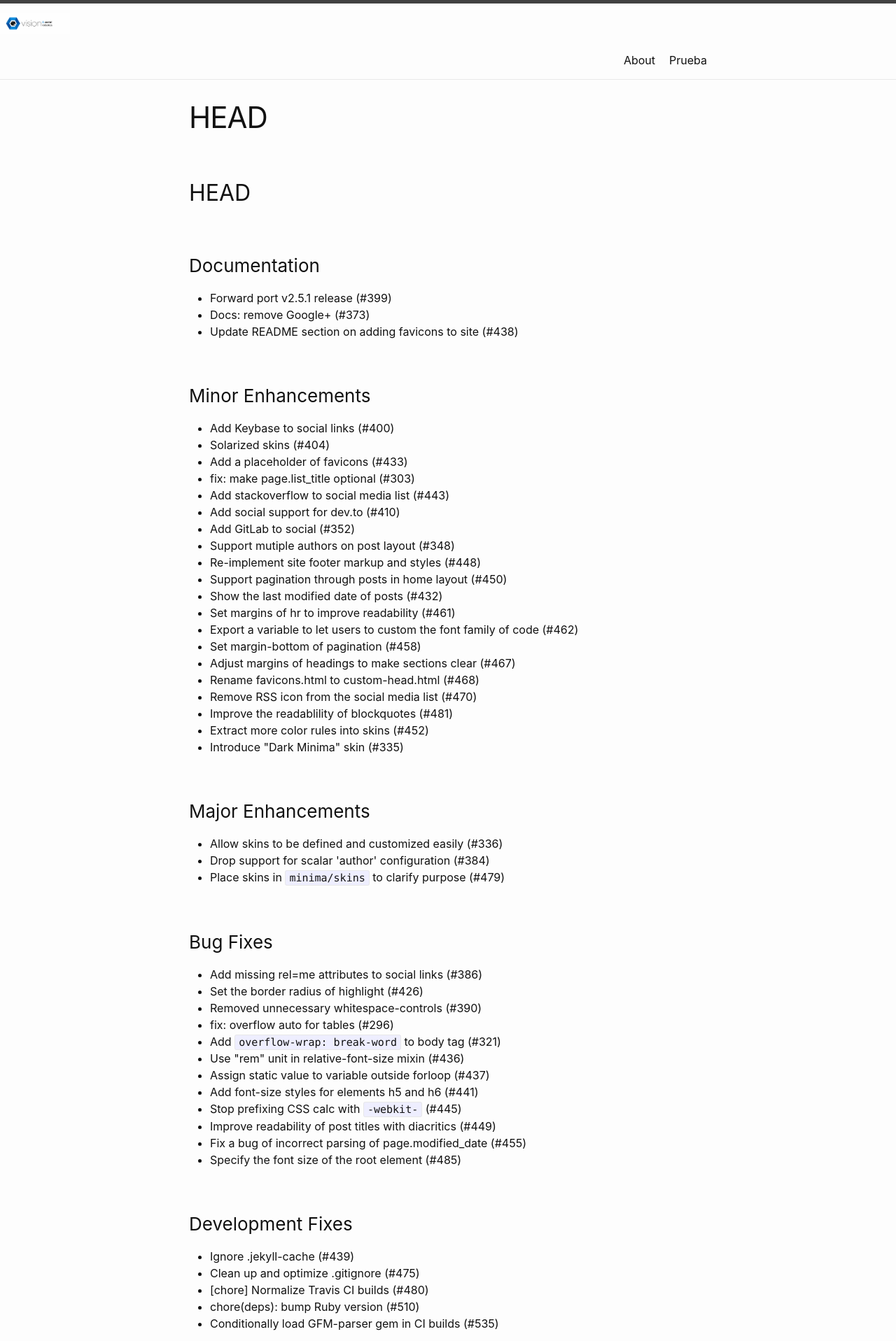
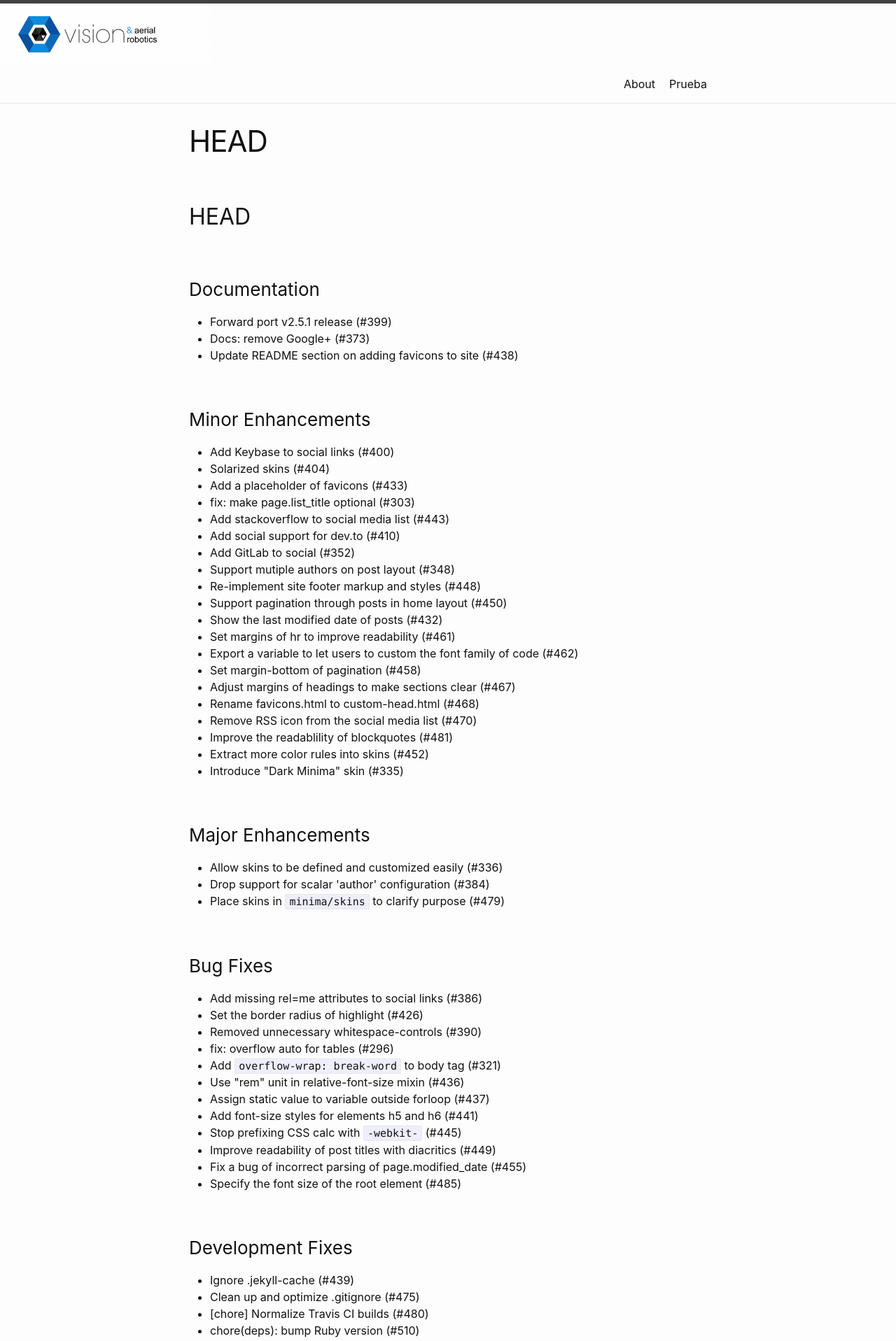
Before and after one commit to cvar-upm/cvar-upm.github.io, a Jekyll site: the page built from History.markdown, in a window 1280 px wide. Shown: the top 1917 px of the page at 70% size. Built offline with Jekyll 4.4.1, drawn with Linux system fonts in a browser that asks for light colours; our own code applies the rules of GitHub Pages for plain Markdown files.

Commit message:
Update header.html

```diff
--- a/_includes/header.html
+++ b/_includes/header.html
@@ -1,13 +1,11 @@
 <header class="site-header">
 
-  <img src="https://raw.githubusercontent.com/cvar-upm/cvar-upm.github.io/main/logoHorizontal.png" width=100>
-
+  <img src="https://raw.githubusercontent.com/cvar-upm/cvar-upm.github.io/main/logoHorizontal.png" width=300>
   <div class="wrapper">
     {%- assign default_paths = site.pages | map: "path" -%}
     {%- assign page_paths = site.header_pages | default: default_paths -%}
     {%- assign titles_size = site.pages | map: 'title' | join: '' | size -%}
     <a class="site-title" rel="author" href="{{ "/" | relative_url }}">{{ site.title | escape }}</a>
-
     {%- if titles_size > 0 -%}
       <nav class="site-nav">
         <input type="checkbox" id="nav-trigger" class="nav-trigger" />
@@ -18,7 +16,6 @@
             </svg>
           </span>
         </label>
-
         <div class="trigger">
           {%- for path in page_paths -%}
             {%- assign my_page = site.pages | where: "path", path | first -%}
```
